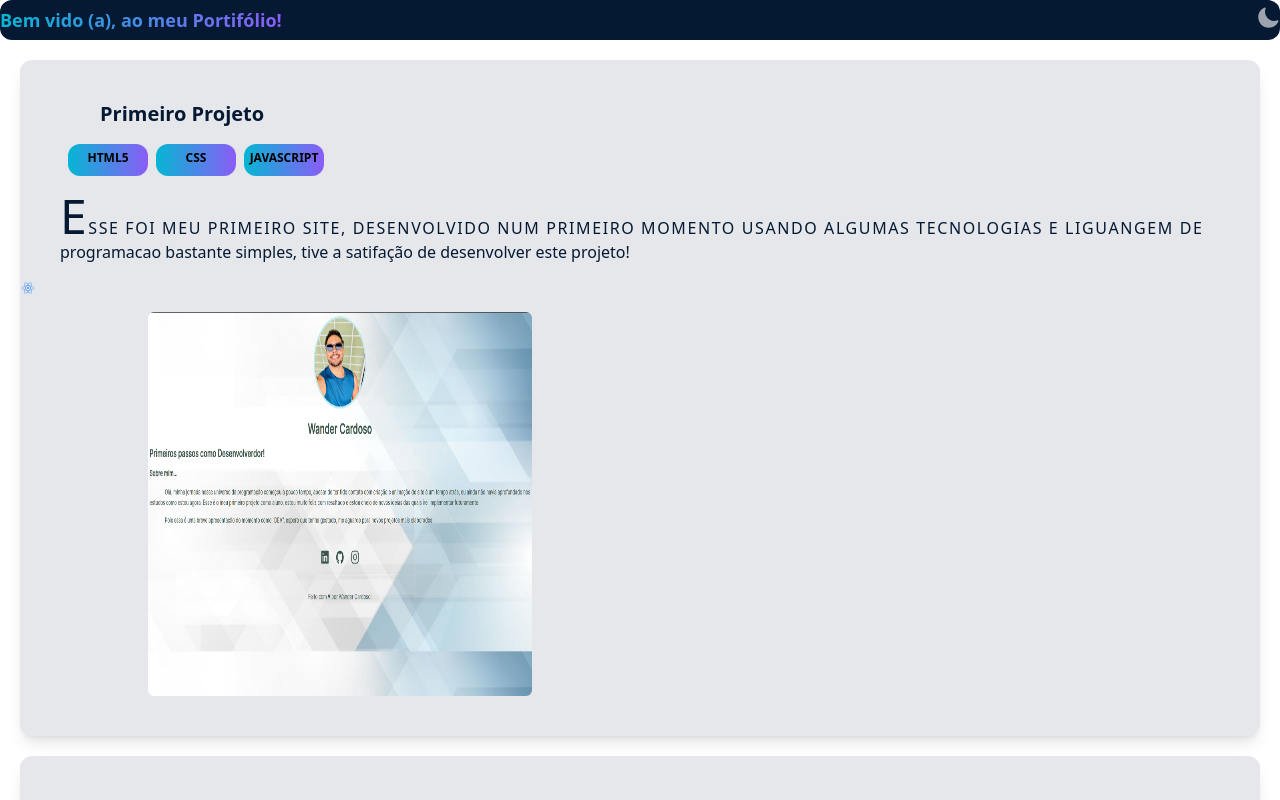
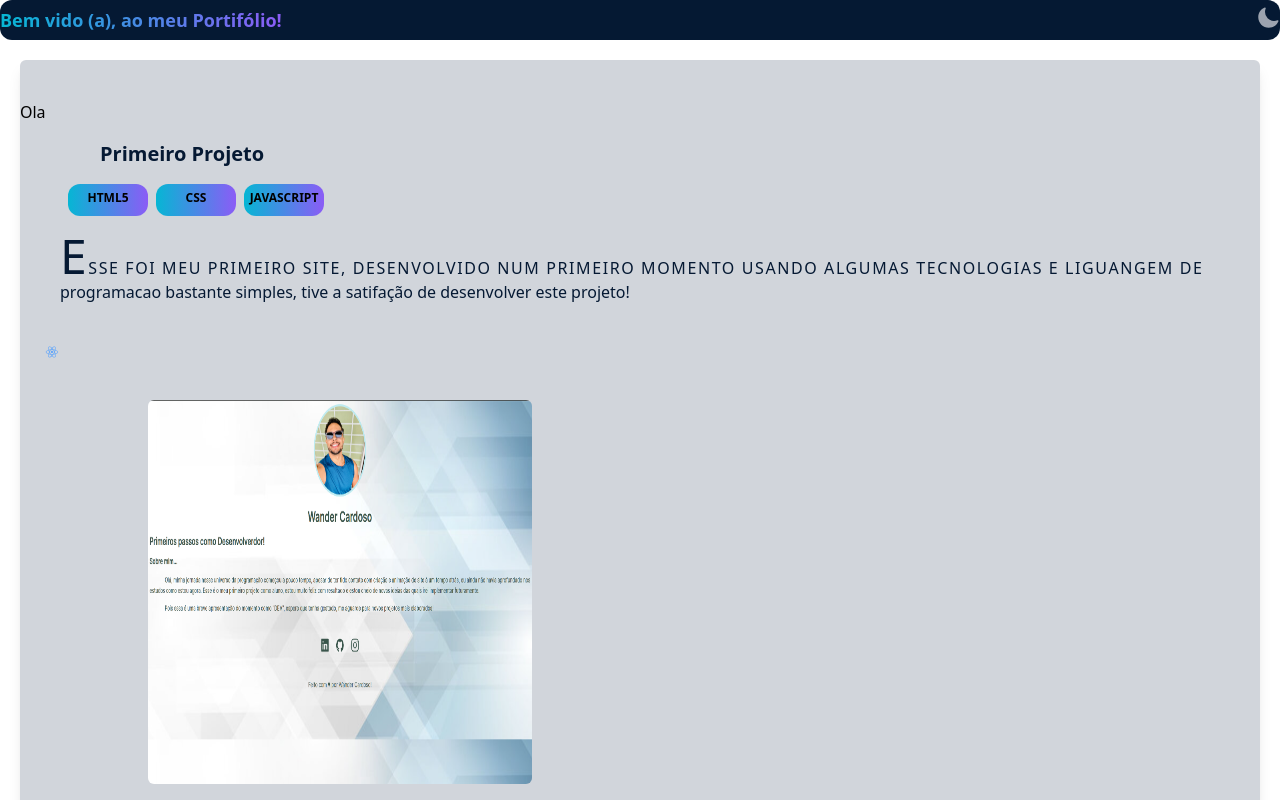
Before and after one commit to wander-cardoso/casaw, a React (Vite) app: page / in a window 1280 px wide. Shown: the top 800 px of the page. Built offline with nearby package versions, Linux system fonts and the light colour scheme.

Commit message:
estilização do footer e das cores dos cards

```diff
--- a/src/Componentes/Article/Article.jsx
+++ b/src/Componentes/Article/Article.jsx
@@ -3,7 +3,10 @@ import { DiReact } from "react-icons/di";
 const Article = ({ title, text, tags, image, alt }) => {
 
     return <div className="card py-10 m-5 h-50 grid grid-cols-1 gap-4  ">
+        <div>
+        <h1 className="dark:text-gray-50">Ola </h1>
 
+        </div>
         <h3 className="text-xl text-center md:text-start  text-nowrap text-alura-200 dark:text-gray-200 font-bold px-20  ">{title}</h3>
         <div className="flex text-center  justify-center columns-1flex-shrink gap-2 md:justify-start md:ml-12 ">
         {
@@ -16,9 +19,9 @@ const Article = ({ title, text, tags, image, alt }) => {
             }
         </div>
 
-                     <div>
-                         <span                className="flex text-blue-400 ">            <DiReact /></span>
-                     </div>
+                    <div>
+                        <span                className="flex text-blue-400 m-6 ">  <DiReact /></span>
+        </div>
 
         {image && <img className="  ml-32 rounded-md size-40 md:size-96 " src={image} />}
         {image && alt && <span className="sr-only " > {alt}</span>}
--- a/src/Footer/Footer.jsx
+++ b/src/Footer/Footer.jsx
@@ -40,15 +40,17 @@ import {FaGithub, FaFacebook, FaInstagram} from 'react-icons/fa'
 
 function Footer() {
     return (
-    <footer>
+    <div class="rodape align-text-bottom text-center  dark:text-gray-400" >
 
-        <footer class="rodape align-text-bottom text-center" >
-
+        <footer >
+        <div className='flex justify-center gap-5 hover:cursor-pointer  '>
             <FaGithub/>
         <FaFacebook />
         <FaInstagram/>
+        </div>
+
             &copy; Desenvolvido por Wander! </footer>
-    </footer>
+    </div>
 )
 }
 
--- a/src/index.css
+++ b/src/index.css
@@ -13,6 +13,6 @@
 
 .card
     { @apply
-        flex bg-gray-200 dark:bg-dark-200 sm:rounded-xl sm:shadow-lg hover:break-inside-avoid-column hover:shadow-cyan-200 transition duration-300 delay-150 ;
+        flex odd:dark:bg-zinc-900 even:dark:bg-zinc-800   odd:bg-gray-300 even:bg-slate-50 rounded-md shadow-lg hover:break-inside-avoid-column hover:shadow-cyan-200 transition duration-300 delay-150 ;
     }
 }
```
